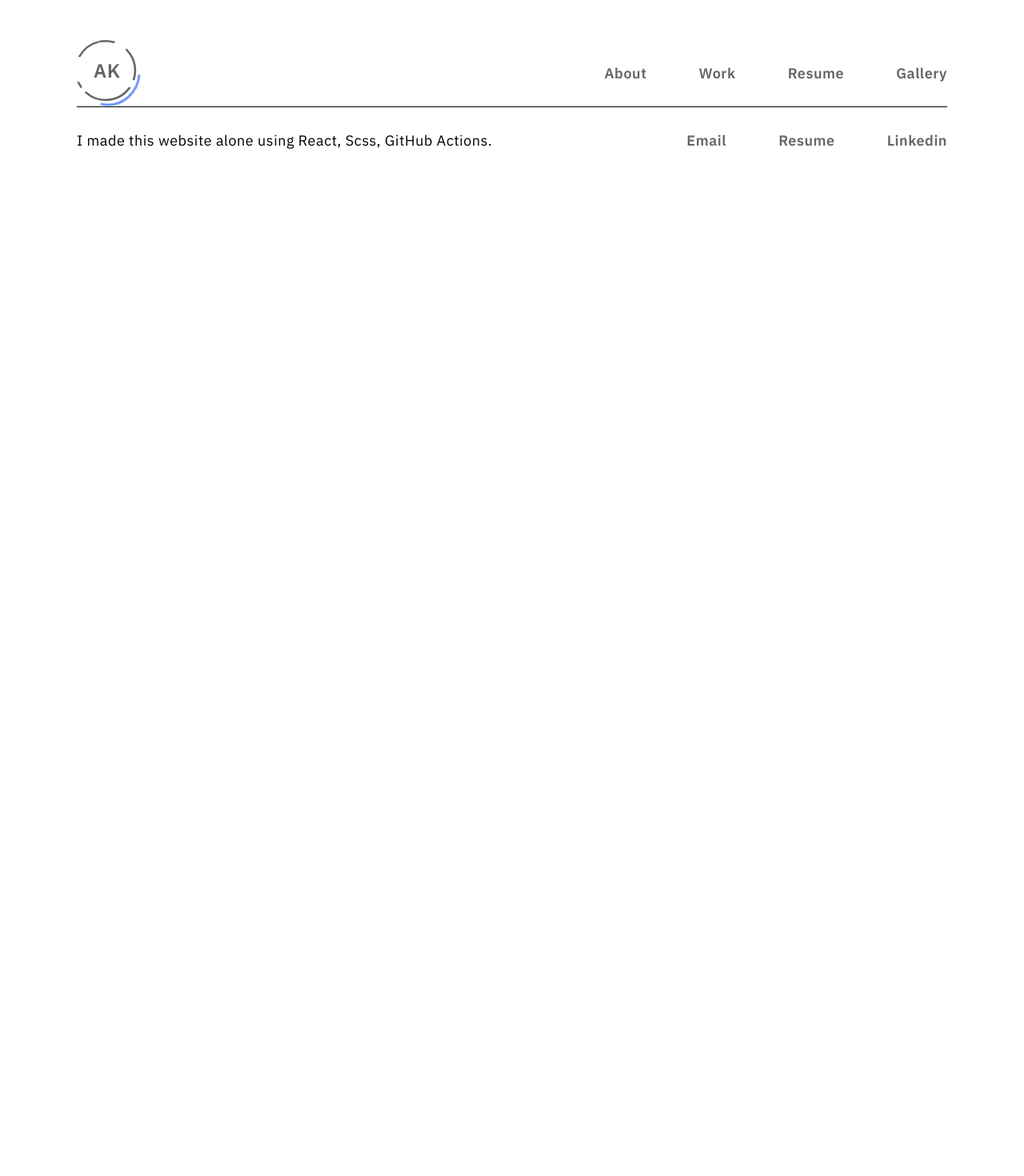
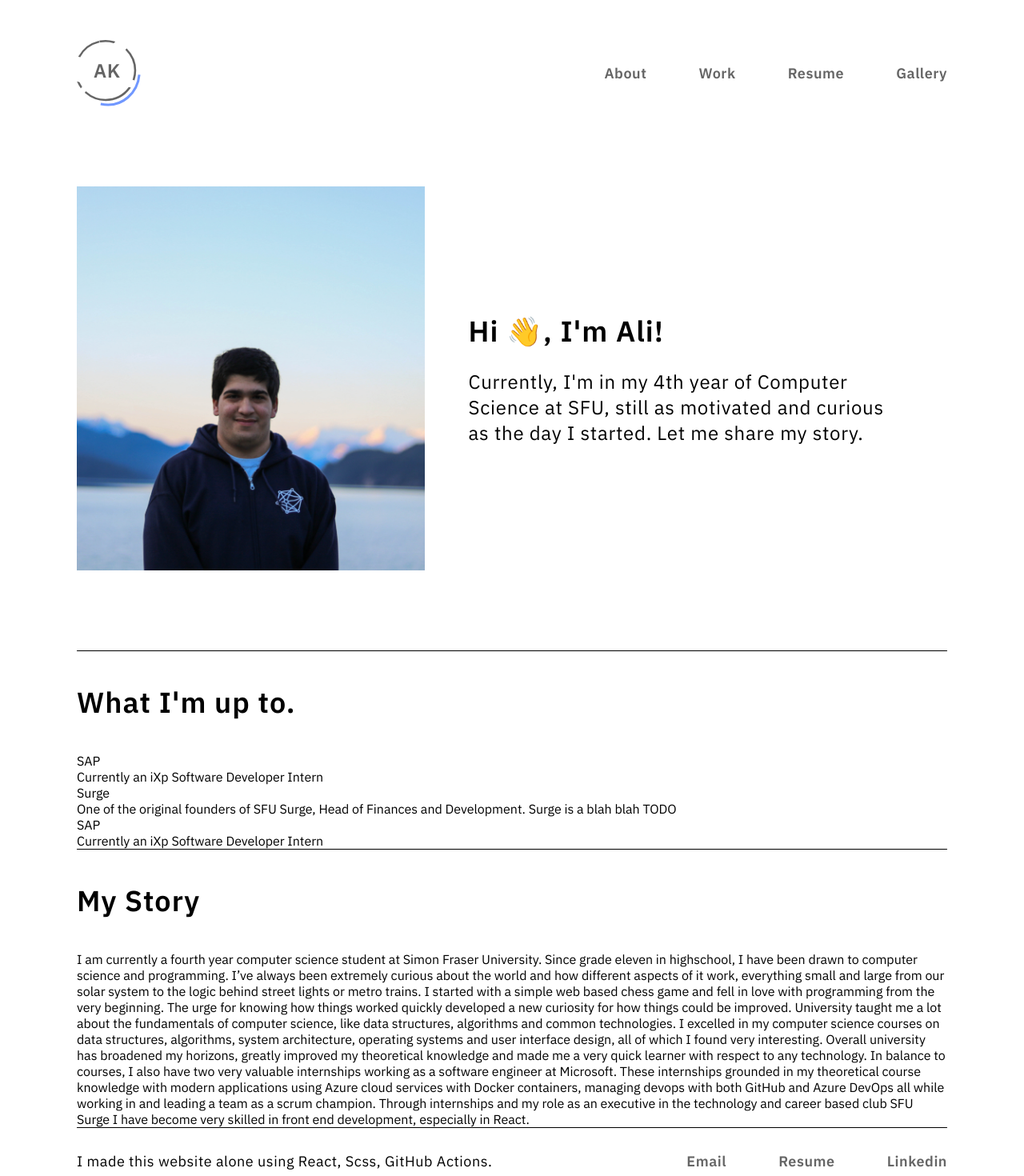
Before and after one commit to alikhamesy/alikhamesy.github.io, a React (Create React App) app: page /About in a window 1280 px wide. Shown: the top 1470 px of the page at 80% size. Before the commit the page ends 800 px from the top, so only its background shows below. Built offline with nearby package versions, Linux system fonts and the light colour scheme.

Commit message:
start on about page

```diff
--- a/src/App.jsx
+++ b/src/App.jsx
@@ -3,6 +3,7 @@ import { BrowserRouter as Router, Route, Switch } from 'react-router-dom'
 import Home from './pages/Home'
 import Nav from './components/Nav'
 import Footer from './components/Footer'
+import About from './pages/About'
 
 const App = () => {
   return (
@@ -12,6 +13,9 @@ const App = () => {
         <Route path='/' exact>
           <Home />
         </Route>
+        <Route path='/About' exact>
+          <About />
+        </Route>
       </Switch>
       <Footer />
     </Router>
--- a/src/components/Break/index.jsx
+++ b/src/components/Break/index.jsx
@@ -2,8 +2,8 @@ import classNames from '../../utils/classNames'
 
 import styles from './Break.module.scss'
 
-const Projects = ({ className }) => (
+const Break = ({ className }) => (
   <span className={classNames(styles.break, className)} />
 )
 
-export default Projects
+export default Break
--- a/src/components/Footer/Footer.module.scss
+++ b/src/components/Footer/Footer.module.scss
@@ -1,7 +1,7 @@
 @use '../../index.scss' as *;
 
 .container {
-  @include main-column;
+  width: 100%;
 }
 
 .footer {
--- a/src/components/Image/Image.module.scss
+++ b/src/components/Image/Image.module.scss
@@ -3,16 +3,11 @@ img.loading {
 }
 
 span.fallback {
-  --background-dark: #afafaf;
-  --background-light: #c4c4c4;
+  $dark: #afafaf;
+  $light: #c4c4c4;
 
-  background: linear-gradient(
-    -45deg,
-    var(--background-dark) 30%,
-    var(--background-light) 50%,
-    var(--background-dark) 70%
-  );
-  background-size: 400% 100%;
+  background: linear-gradient(-45deg, $dark 30%, $light 50%, $dark 70%);
+  background-size: 450% 100%;
   animation: loading 2s ease-in-out 0s infinite;
   display: grid;
   place-items: center;
--- a/src/components/Nav/Nav.module.scss
+++ b/src/components/Nav/Nav.module.scss
@@ -1,11 +1,17 @@
 @use '../../index.scss' as *;
 
 .container {
-  @include main-column;
+  width: 100%;
   display: flex;
   justify-content: space-between;
   align-items: center;
   padding-top: 50px;
+}
+
+.logo {
+  width: 80px;
+  height: 83px;
+  object-fit: cover;
 }
 
 .links {
--- a/src/components/Nav/index.jsx
+++ b/src/components/Nav/index.jsx
@@ -10,7 +10,7 @@ const Nav = () => {
   return (
     <div className={styles.container}>
       <Link to='/'>
-        <Image src={logo} alt="Ali's Logo" />
+        <Image src={logo} className={styles.logo} alt="Ali's Logo" />
       </Link>
       <div className={styles.links}>
         <Link to='/about'>About</Link>
--- /dev/null
+++ b/src/components/OrgCard/index.jsx
@@ -0,0 +1,22 @@
+import Break from '../../components/Break'
+import Image from '../../components/Image'
+
+import styles from './OrgCard.module.scss'
+
+const OrgCard = ({ src, name, description, breaks }) => {
+  return (
+    <>
+      {breaks && <Break />}
+      <div className={styles.container}>
+        <Image className={styles.logo} src={src} alt={`logo of ${name}`} />
+        <div className={styles.text}>
+          <div className={styles.name}>{name}</div>
+          <div className={styles.description}>{description}</div>
+        </div>
+      </div>
+      {breaks && <Break />}{' '}
+    </>
+  )
+}
+
+export default OrgCard
--- a/src/index.scss
+++ b/src/index.scss
@@ -1,3 +1,27 @@
+$meta-color: #656565;
+
+@mixin main-column() {
+  width: clamp(950px, 85%, 1250px);
+  margin: auto;
+}
+
+@mixin font($font-size: 22px, $font-weight: 400) {
+  font: $font-weight $font-size 'IBM Plex Sans', sans-serif;
+  letter-spacing: 0.03em;
+}
+
+@mixin regular($font-size) {
+  @include font($font-size, 400);
+}
+
+@mixin medium($font-size) {
+  @include font($font-size, 500);
+}
+
+@mixin semiBold($font-size) {
+  @include font($font-size, 600);
+}
+
 body {
   margin: 0;
   font-family: 'IBM Plex Sans', sans-serif;
@@ -8,8 +32,7 @@ body {
 }
 
 #root {
-  width: 100%;
-  height: 100%;
+  @include main-column;
 }
 
 code {
@@ -43,27 +66,3 @@ button:hover,
 a:hover {
   cursor: pointer;
 }
-
-$meta-color: #656565;
-
-@mixin main-column() {
-  width: clamp(950px, 85%, 1250px);
-  margin: auto;
-}
-
-@mixin font($font-size: 22px, $font-weight: 400) {
-  font: $font-weight $font-size 'IBM Plex Sans', sans-serif;
-  letter-spacing: 0.03em;
-}
-
-@mixin regular($font-size) {
-  @include font($font-size, 400);
-}
-
-@mixin medium($font-size) {
-  @include font($font-size, 500);
-}
-
-@mixin semiBold($font-size) {
-  @include font($font-size, 600);
-}
--- /dev/null
+++ b/src/pages/About/About.module.scss
@@ -0,0 +1,39 @@
+@use '../../index.scss' as *;
+
+.container {
+  width: 100%;
+}
+
+.splash {
+  display: flex;
+  align-items: center;
+  margin: 100px 0;
+
+  .profile {
+    width: 40%;
+    height: 480px;
+    object-fit: cover;
+  }
+
+  .intro {
+    width: 50%;
+    padding: 0 5%;
+
+    .title {
+      @include semiBold(36px);
+      margin-bottom: 24px;
+    }
+
+    .text {
+      @include regular(24px);
+    }
+  }
+}
+
+.activity,
+.story {
+  .title {
+    @include semiBold(36px);
+    margin: 40px 0;
+  }
+}
--- /dev/null
+++ b/src/pages/About/index.jsx
@@ -0,0 +1,76 @@
+import Break from '../../components/Break'
+
+import styles from './About.module.scss'
+
+import profile from '../../assets/profile.jpg'
+import Image from '../../components/Image'
+import OrgCard from '../../components/OrgCard'
+
+const About = () => {
+  return (
+    <div className={styles.container}>
+      <div className={styles.splash}>
+        <Image src={profile} className={styles.profile} alt='Image of Ali' />
+        <div className={styles.intro}>
+          <div className={styles.title}>Hi 👋, I'm Ali!</div>
+          <div className={styles.text}>
+            Currently, I'm in my 4th year of Computer Science at SFU, still as
+            motivated and curious as the day I started. Let me share my story.
+          </div>
+        </div>
+      </div>
+      <Break />
+      <div className={styles.activity}>
+        <div className={styles.title}>What I'm up to.</div>
+        <div className={styles.text}>
+          <OrgCard
+            name='SAP'
+            description='Currently an iXp Software Developer Intern'
+          />
+          <OrgCard
+            name='Surge'
+            description='One of the original founders of SFU Surge, Head of Finances and Development. Surge is a blah blah TODO'
+          />
+          <OrgCard
+            name='SAP'
+            description='Currently an iXp Software Developer Intern'
+          />
+        </div>
+      </div>
+      <Break />
+      <div className={styles.story}>
+        <div className={styles.title}>My Story</div>
+        <div className={styles.text}>
+          I am currently a fourth year computer science student at Simon Fraser
+          University. Since grade eleven in highschool, I have been drawn to
+          computer science and programming. I’ve always been extremely curious
+          about the world and how different aspects of it work, everything small
+          and large from our solar system to the logic behind street lights or
+          metro trains. I started with a simple web based chess game and fell in
+          love with programming from the very beginning. The urge for knowing
+          how things worked quickly developed a new curiosity for how things
+          could be improved.
+          {'\n'}
+          University taught me a lot about the fundamentals of computer science,
+          like data structures, algorithms and common technologies. I excelled
+          in my computer science courses on data structures, algorithms, system
+          architecture, operating systems and user interface design, all of
+          which I found very interesting. Overall university has broadened my
+          horizons, greatly improved my theoretical knowledge and made me a very
+          quick learner with respect to any technology.
+          {'\n'}
+          In balance to courses, I also have two very valuable internships
+          working as a software engineer at Microsoft. These internships
+          grounded in my theoretical course knowledge with modern applications
+          using Azure cloud services with Docker containers, managing devops
+          with both GitHub and Azure DevOps all while working in and leading a
+          team as a scrum champion. Through internships and my role as an
+          executive in the technology and career based club SFU Surge I have
+          become very skilled in front end development, especially in React.
+        </div>
+      </div>
+    </div>
+  )
+}
+
+export default About
--- a/src/pages/Home/Home.module.scss
+++ b/src/pages/Home/Home.module.scss
@@ -1,7 +1,7 @@
 @use '../../index.scss' as *;
 
 .container {
-  @include main-column;
+  width: 100%;
 }
 
 .splash {
```
Also changed, not shown: src/assets/profile.jpg (added), src/components/OrgCard/OrgCard.module.scss (added).
